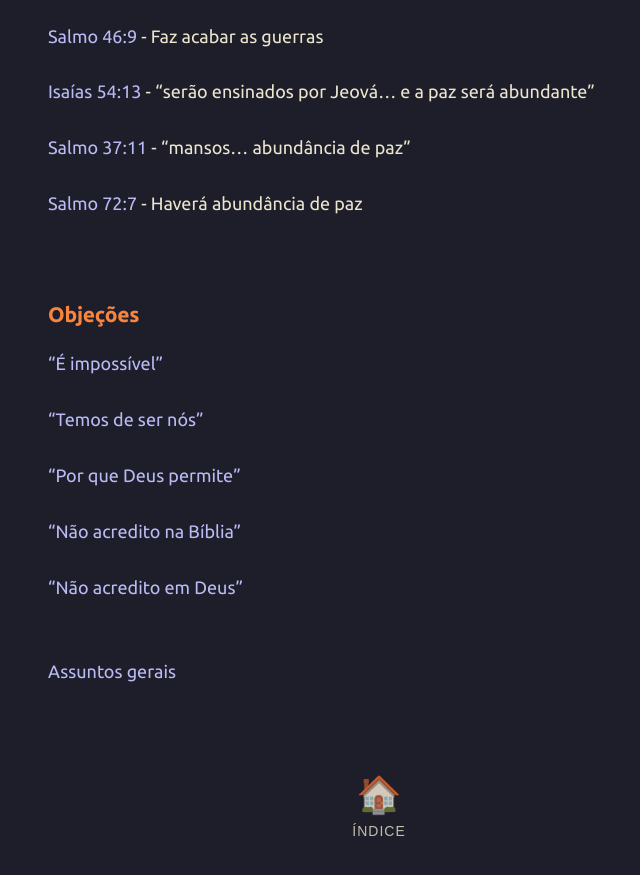
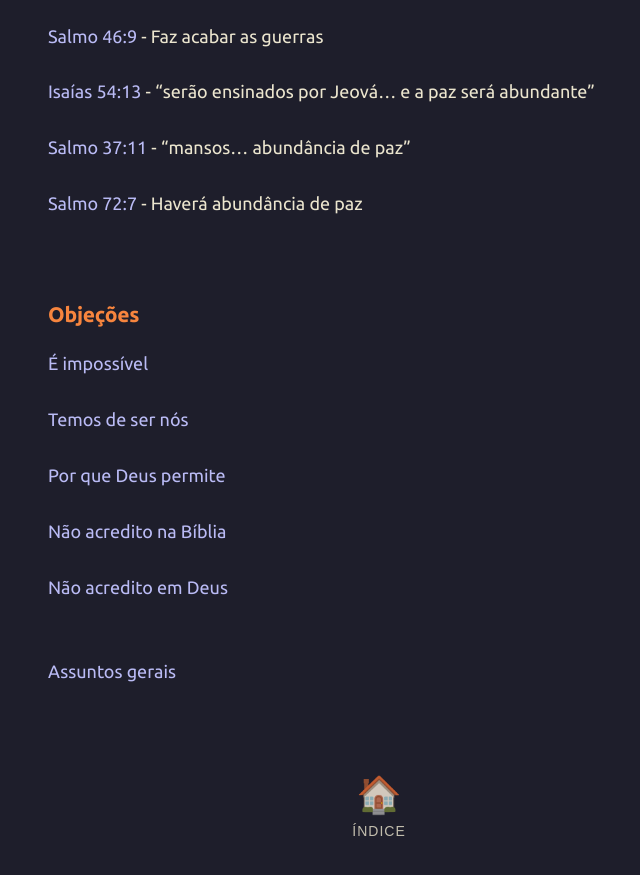
Before and after one commit to joaquim-capitao/jw, a Jekyll site: the page built from ministerio/start.md, in a window 1280 px wide and 900 px high, scrolled down 1512 px. Shown: the top 875 px of the window, without its empty margins (261-901 px from the left). Built offline with Jekyll 4.4.1, drawn with Linux system fonts in a browser that asks for light colours; our own code applies the rules of GitHub Pages for plain Markdown files.

```diff
--- a/ministerio/start.md
+++ b/ministerio/start.md
@@ -57,15 +57,15 @@
 <br>
 ### Objeções
 
-[“É impossível”](joaquim-capitao.github.io/jw/ministerio/e-impossivel.md)
+[É impossível](joaquim-capitao.github.io/jw/ministerio/e-impossivel.md)
 
-[“Temos de ser nós”](joaquim-capitao.github.io/jw/ministerio/temos-de-ser-nos)
+[Temos de ser nós](joaquim-capitao.github.io/jw/ministerio/temos-de-ser-nos)
 
-[“Por que Deus permite”](joaquim-capitao.github.io/jw/ministerio/por-que-deus-permite)
+[Por que Deus permite](joaquim-capitao.github.io/jw/ministerio/por-que-deus-permite)
 
-["Não acredito na Bíblia"](joaquim-capitao.github.io/jw/ministerio/nao-acredito-na-biblia)
+[Não acredito na Bíblia](joaquim-capitao.github.io/jw/ministerio/nao-acredito-na-biblia)
 
-["Não acredito em Deus”](joaquim-capitao.github.io/jw/ministerio/nao-acredito-em-deus)
+[Não acredito em Deus](joaquim-capitao.github.io/jw/ministerio/nao-acredito-em-deus)
 
 <br>
 [Assuntos gerais](joaquim-capitao.github.io/jw/ministerio/assuntos-gerais)
```
